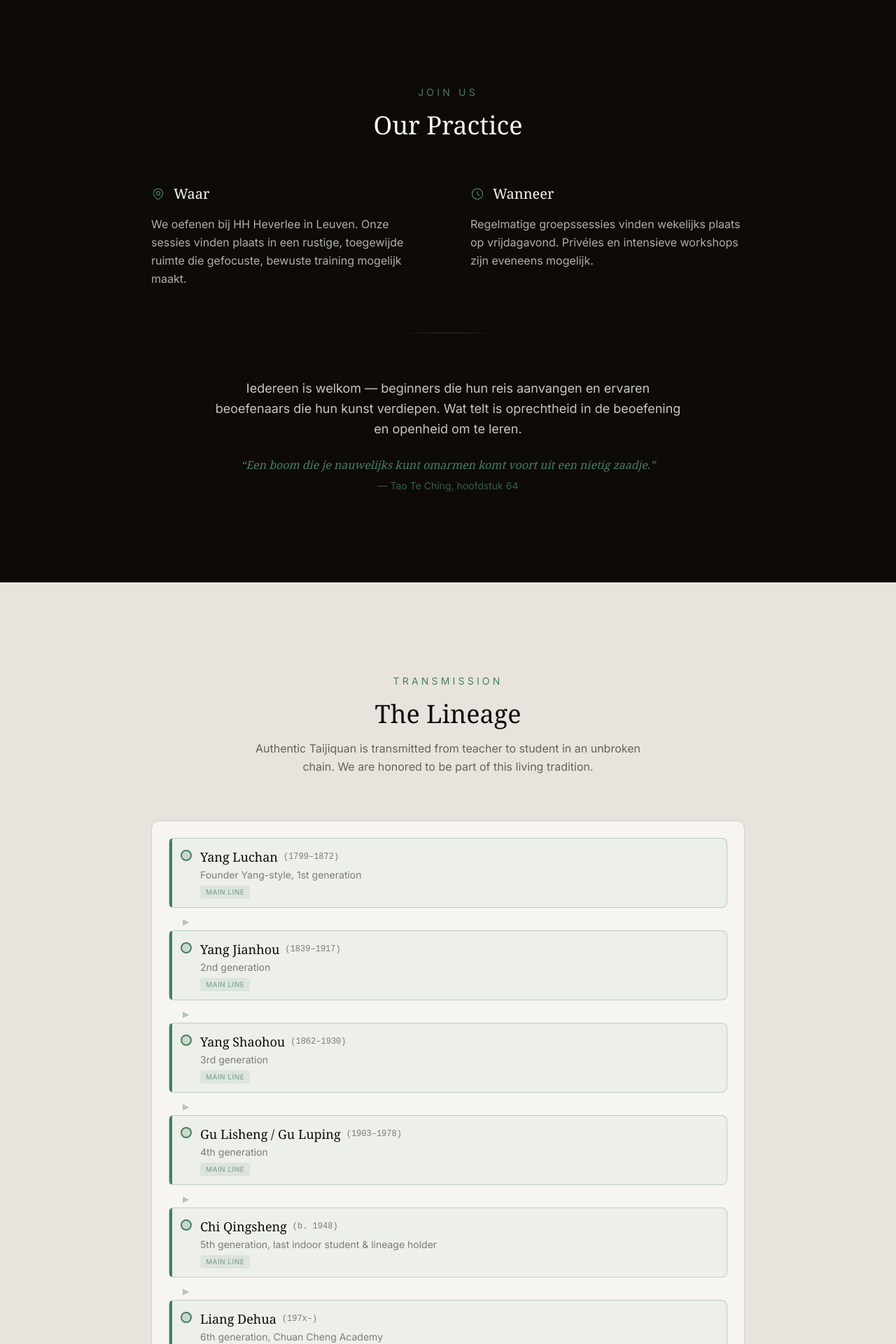
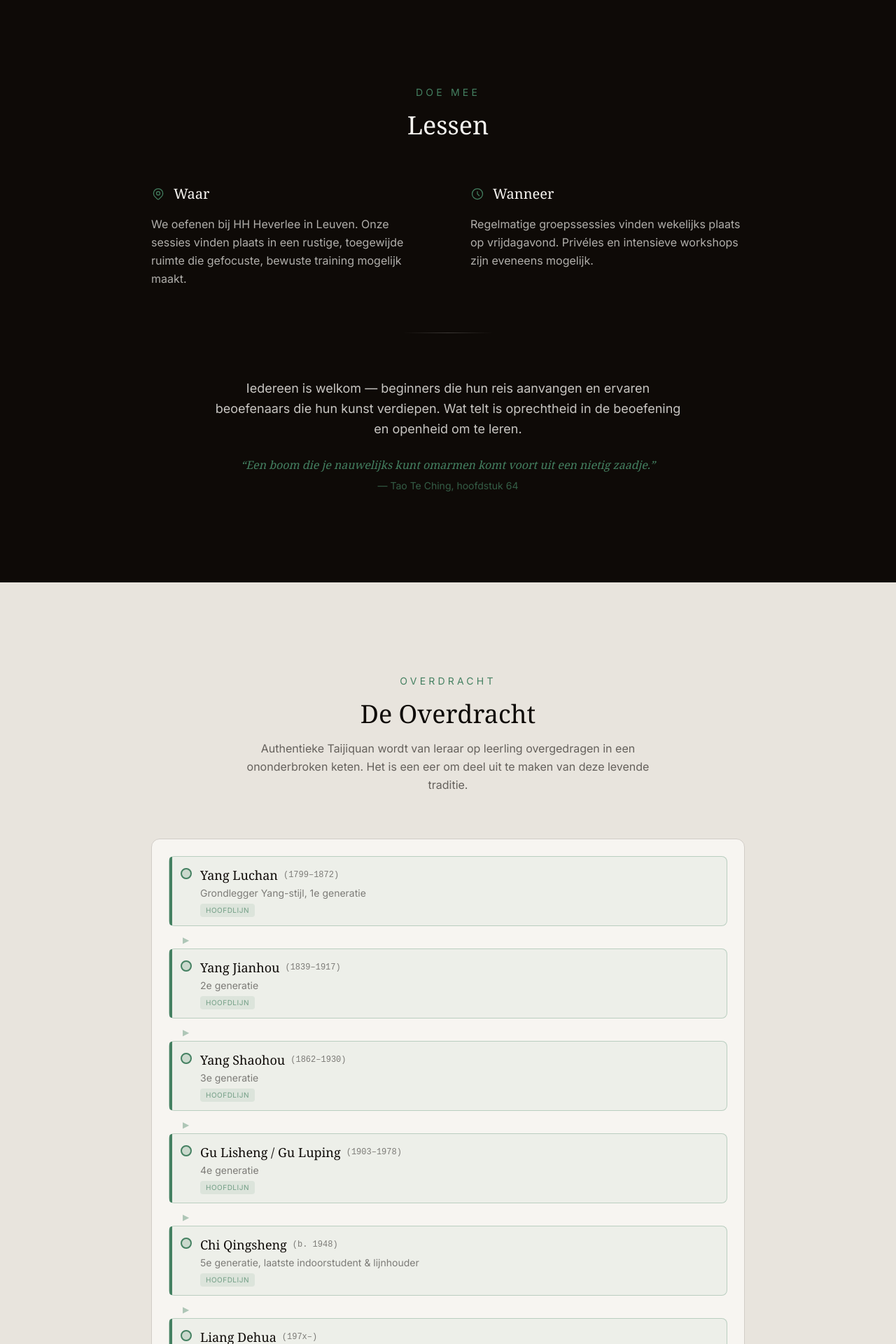
Before and after one commit to pascalbuysschaert/v0-slow-boat-to-china, a Next.js app: page / in a window 1280 px wide. Shown: the part 2480-4400 px from the top of the page at 70% size. Built offline with nearby package versions, Linux system fonts and the light colour scheme.

Commit message:
feat: update site content to Dutch language
Updated metadata, contact form, and footer text to Dutch; changed language attribute to Dutch.

Co-authored-by: Pascal Buysschaert <195558215+pascalbuysschaert@users.noreply.github.com>

```diff
--- a/app/layout.tsx
+++ b/app/layout.tsx
@@ -16,12 +16,12 @@ const inter = Inter({
 })
 
 export const metadata: Metadata = {
-  title: 'Slow Boat To China | Yang-style Taijiquan in Leuven',
-  description: 'Een reis naar het innerlijke met authentieke Yang-stijl Taijiquan. Studying under the Chuan Cheng Academy lineage of Master Liang Dehua.',
-  keywords: ['Taijiquan', 'Tai Chi', 'Yang style', 'Leuven', 'Belgium', 'martial arts', 'Qi', 'meditation'],
+  title: 'Slow Boat To China | Yang-stijl Taijiquan in Leuven',
+  description: 'Een reis naar het innerlijke met authentieke Yang-stijl Taijiquan. Onder de begeleiding van de Chuan Cheng Academy-lijn van meester Liang Dehua.',
+  keywords: ['Taijiquan', 'Tai Chi', 'Yang-stijl', 'Leuven', 'België', 'vechtkunst', 'Qi', 'meditation'],
   authors: [{ name: 'Slow Boat To China' }],
   openGraph: {
-    title: 'Slow Boat To China | Yang-style Taijiquan in Leuven',
+    title: 'Slow Boat To China | Yang-stijl Taijiquan in Leuven',
     description: 'Een reis naar het innerlijke met authentieke Yang-stijl Taijiquan.',
     type: 'website',
   },
@@ -39,7 +39,7 @@ export default function RootLayout({
   children: React.ReactNode
 }>) {
   return (
-    <html lang="en" className={`${notoSerif.variable} ${inter.variable} bg-background`}>
+    <html lang="nl" className={`${notoSerif.variable} ${inter.variable} bg-background`}>
       <body className="font-sans antialiased">
         {children}
         {process.env.NODE_ENV === 'production' && <Analytics />}
--- a/components/contact.tsx
+++ b/components/contact.tsx
@@ -60,7 +60,7 @@ export function Contact() {
         {/* Location info */}
         <div className="text-center mb-10 py-4 border-y border-border">
           <p className="text-ink/70">
-            <span className="text-jade">✦</span> Based in <strong>Leuven, Belgium</strong>
+            <span className="text-jade">✦</span> Gevestigd in <strong>Leuven, Belgium</strong>
           </p>
         </div>
 
@@ -68,15 +68,15 @@ export function Contact() {
         {isSubmitted ? (
           <div className="text-center py-12 bg-cream rounded-lg border border-jade/20">
             <div className="text-jade text-4xl mb-4">☯</div>
-            <h3 className="font-serif text-xl text-ink mb-2">Thank you for your message</h3>
-            <p className="text-ink/60">We will be in touch soon.</p>
+            <h3 className="font-serif text-xl text-ink mb-2">Bedankt voor je bericht</h3>
+            <p className="text-ink/60">We nemen binnenkort contact met je op.</p>
           </div>
         ) : (
           <form onSubmit={handleSubmit} className="space-y-6">
             {/* Name */}
             <div>
               <label htmlFor="name" className="block text-sm text-ink/70 mb-2">
-                Your Name
+                Je Naam
               </label>
               <input
                 type="text"
@@ -86,14 +86,14 @@ export function Contact() {
                 value={formState.name}
                 onChange={handleChange}
                 className="w-full px-4 py-3 bg-cream border border-border rounded-lg focus:border-jade focus:ring-1 focus:ring-jade/20 outline-none transition-colors text-ink placeholder:text-ink/30"
-                placeholder="Enter your name"
+                placeholder="Vul je naam in"
               />
             </div>
 
             {/* Email */}
             <div>
               <label htmlFor="email" className="block text-sm text-ink/70 mb-2">
-                Email Address
+                E-mailadres
               </label>
               <input
                 type="email"
@@ -110,7 +110,7 @@ export function Contact() {
             {/* Experience level */}
             <div>
               <label htmlFor="experience" className="block text-sm text-ink/70 mb-2">
-                Experience with Taijiquan
+                Ervaring met Taijiquan
               </label>
               <select
                 id="experience"
@@ -119,18 +119,18 @@ export function Contact() {
                 onChange={handleChange}
                 className="w-full px-4 py-3 bg-cream border border-border rounded-lg focus:border-jade focus:ring-1 focus:ring-jade/20 outline-none transition-colors text-ink"
               >
-                <option value="">Select your experience level</option>
+                <option value="">Kies je ervaringsniveau</option>
                 <option value="none">Complete beginner</option>
-                <option value="some">Some experience with Tai Chi</option>
-                <option value="intermediate">Intermediate practitioner</option>
-                <option value="advanced">Advanced / many years experience</option>
+                <option value="some">Enige ervaring met Tai Chi</option>
+                <option value="intermediate">Gemiddeld niveau</option>
+                <option value="advanced">Gevorderd / vele jaren ervaring</option>
               </select>
             </div>
 
-            {/* Message */}
+            {/* Bericht */}
             <div>
               <label htmlFor="message" className="block text-sm text-ink/70 mb-2">
-                Message <span className="text-ink/40">(optional)</span>
+                Bericht <span className="text-ink/40">(optioneel)</span>
               </label>
               <textarea
                 id="message"
@@ -139,7 +139,7 @@ export function Contact() {
                 value={formState.message}
                 onChange={handleChange}
                 className="w-full px-4 py-3 bg-cream border border-border rounded-lg focus:border-jade focus:ring-1 focus:ring-jade/20 outline-none transition-colors text-ink placeholder:text-ink/30 resize-none"
-                placeholder="Tell us about yourself or ask any questions..."
+                placeholder="Vertel iets over jezelf of stel een vraag..."
               />
             </div>
 
@@ -149,7 +149,7 @@ export function Contact() {
               disabled={isSubmitting}
               className="w-full py-4 bg-ink text-cream rounded-lg font-medium hover:bg-ink/90 focus:ring-2 focus:ring-jade focus:ring-offset-2 focus:ring-offset-cream-dark transition-all disabled:opacity-50 disabled:cursor-not-allowed"
             >
-              {isSubmitting ? 'Sending...' : 'Send Message'}
+              {isSubmitting ? 'Versturen...' : 'Send Bericht'}
             </button>
           </form>
         )}
--- a/components/footer.tsx
+++ b/components/footer.tsx
@@ -24,13 +24,13 @@ export function Footer() {
         {/* Navigation links */}
         <nav className="flex flex-wrap justify-center gap-x-8 gap-y-2 mb-8 text-sm">
           <a href="#about" className="hover:text-jade transition-colors">
-            About Taijiquan
+            Over Taijiquan
           </a>
           <a href="#practice" className="hover:text-jade transition-colors">
-            Practice
+            Lessen
           </a>
           <a href="#lineage" className="hover:text-jade transition-colors">
-            Lineage
+            Overdracht
           </a>
           <a href="#contact" className="hover:text-jade transition-colors">
             Contact
@@ -51,10 +51,10 @@ export function Footer() {
         {/* Bottom text */}
         <div className="text-center text-sm text-cream/40">
           <p className="mb-2">
-            Slow Boat To China · Yang-style Taijiquan · Leuven, Belgium
+            Slow Boat To China · Yang-stijl Taijiquan · Leuven, België
           </p>
           <p>
-            © {currentYear} All rights reserved
+            © {currentYear} Alle rechten voorbehouden
           </p>
         </div>
 
--- a/components/lineage.tsx
+++ b/components/lineage.tsx
@@ -11,47 +11,47 @@ const allLineage: LineageNode[] = [
   {
     name: 'Yang Luchan',
     years: '1799–1872',
-    role: 'Founder Yang-style, 1st generation',
+    role: 'Grondlegger Yang-stijl, 1e generatie',
     isMainLine: true,
   },
   {
     name: 'Yang Jianhou',
     years: '1839–1917',
-    role: '2nd generation',
+    role: '2e generatie',
     isMainLine: true,
   },
   {
     name: 'Yang Shaohou',
     years: '1862–1930',
-    role: '3rd generation',
+    role: '3e generatie',
     isMainLine: true,
   },
   {
     name: 'Gu Lisheng / Gu Luping',
     years: '1903–1978',
-    role: '4th generation',
+    role: '4e generatie',
     isMainLine: true,
   },
   {
     name: 'Chi Qingsheng',
     years: 'b. 1948',
-    role: '5th generation, last indoor student & lineage holder',
+    role: '5e generatie, laatste indoorstudent & lijnhouder',
     isMainLine: true,
   },
   {
     name: 'Liang Dehua',
     years: '197x–',
-    role: '6th generation, Chuan Cheng Academy',
+    role: '6e generatie, Chuan Cheng Academy',
     isMainLine: true,
   },
   {
     name: 'Erik Elsemans',
-    role: 'Certified Instructor',
+    role: 'Gecertificeerd Instructeur',
     isMainLine: true,
   },
   {
     name: 'Slow Boat To China',
-    role: 'Practice group in Leuven (Belgium)',
+    role: 'Praktijkgroep in Leuven (België)',
     isMainLine: true,
     isActive: true,
   },
@@ -117,12 +117,12 @@ function LineageEntry({ node }: { node: LineageNode }) {
         )}
         {node.isMainLine && !node.isActive && !node.isBroadBranch && (
           <span className="inline-block mt-1 text-[10px] uppercase tracking-wider text-jade/70 bg-jade/10 px-2 py-0.5 rounded">
-            Main Line
+            Hoofdlijn
           </span>
         )}
         {node.isBroadBranch && (
           <span className="inline-block mt-1 text-[10px] uppercase tracking-wider text-ink/50 bg-ink/5 px-2 py-0.5 rounded">
-            Broad Branch
+            Brede Vertakking
           </span>
         )}
       </div>
@@ -136,13 +136,12 @@ export function Lineage() {
       <div className="max-w-4xl mx-auto px-6">
         {/* Section header */}
         <div className="text-center mb-16">
-          <span className="text-jade text-sm tracking-[0.3em] uppercase">Transmission</span>
+          <span className="text-jade text-sm tracking-[0.3em] uppercase">Overdracht</span>
           <h2 className="font-serif text-3xl md:text-4xl text-ink mt-4 text-balance">
-            The Lineage
+            De Overdracht
           </h2>
           <p className="text-ink/60 mt-4 max-w-xl mx-auto leading-relaxed">
-            Authentic Taijiquan is transmitted from teacher to student in an
-            unbroken chain. We are honored to be part of this living tradition.
+            Authentieke Taijiquan wordt van leraar op leerling overgedragen in een ononderbroken keten. Het is een eer om deel uit te maken van deze levende traditie.
           </p>
         </div>
 
--- a/components/practice.tsx
+++ b/components/practice.tsx
@@ -4,9 +4,9 @@ export function Practice() {
       <div className="max-w-4xl mx-auto px-6">
         {/* Section header */}
         <div className="text-center mb-16">
-          <span className="text-jade text-sm tracking-[0.3em] uppercase">Join Us</span>
+          <span className="text-jade text-sm tracking-[0.3em] uppercase">Doe mee</span>
           <h2 className="font-serif text-3xl md:text-4xl text-cream mt-4 text-balance">
-            Our Practice
+            Lessen
           </h2>
         </div>
 
```
